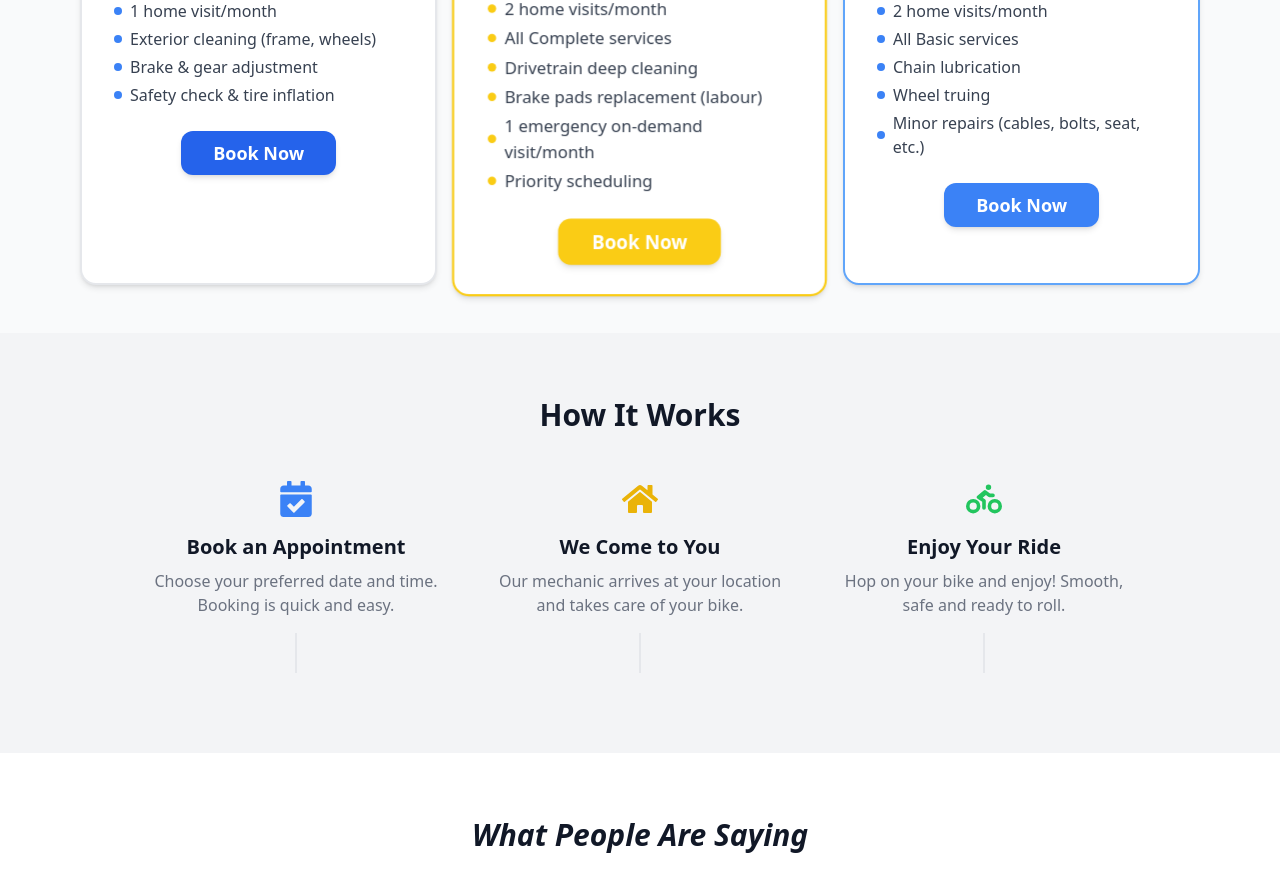
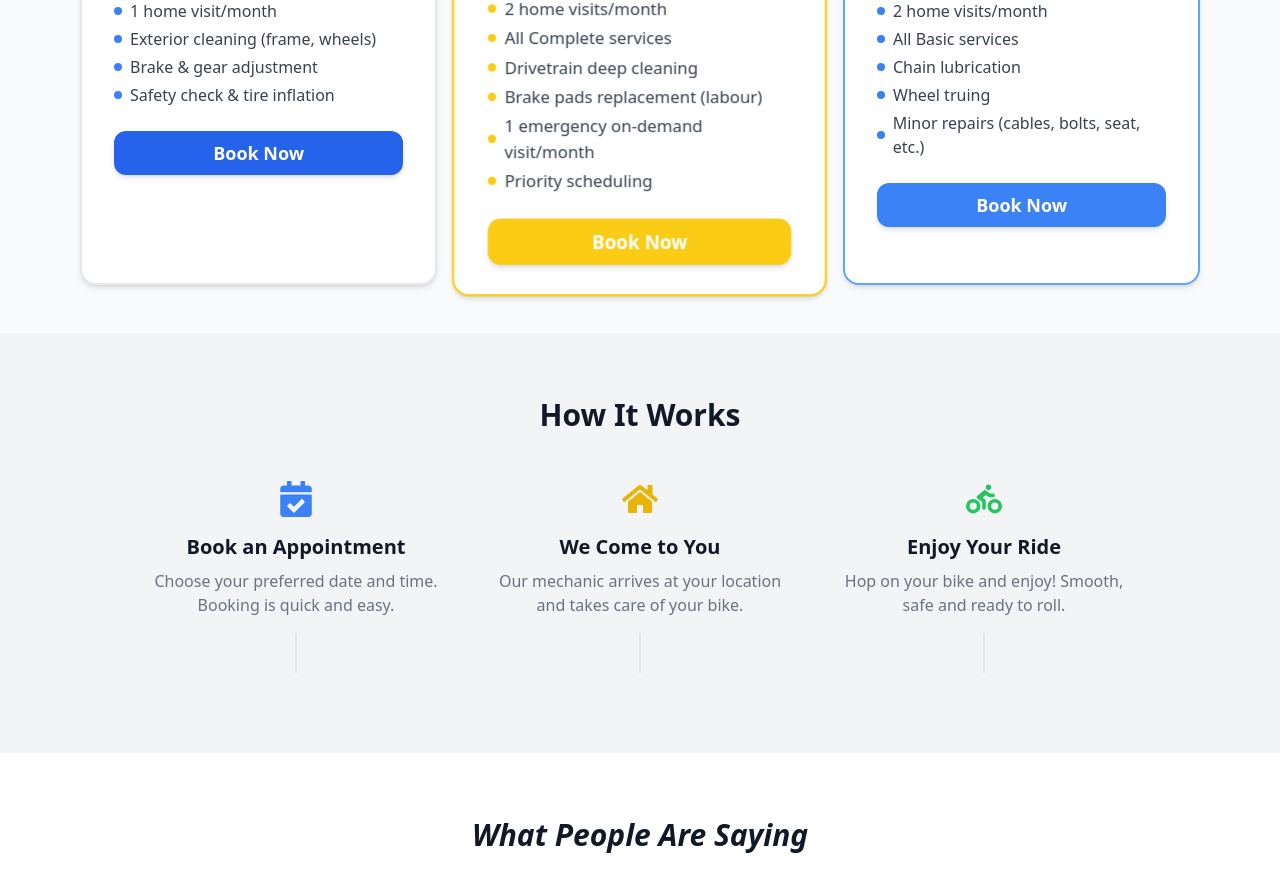
Before and after one commit to PAINj9/bikedrop, a React (Vite) app in the folder client/: page /bikedrop/main in a window 1280 px wide. Shown: the part 1340-2231 px from the top of the page. Built offline with nearby package versions, Linux system fonts and the light colour scheme.

Commit message:
Update PlansSection.jsx

```diff
--- a/client/src/components/PlansSection.jsx
+++ b/client/src/components/PlansSection.jsx
@@ -1,6 +1,7 @@
 import React, { useState } from "react";
 import { Star } from "lucide-react";
 import { motion } from "framer-motion";
+import { Link } from "react-router-dom";
 
 const plans = [
   {
@@ -42,17 +43,6 @@ const plans = [
 ];
 
 export default function PlansSection() {
-  const [clickedIndex, setClickedIndex] = useState(null);
-
-  function handleBookNow(e, idx) {
-    e.preventDefault();
-    setClickedIndex(idx);
-    setTimeout(() => {
-      window.open("/book", "_blank", "noopener,noreferrer");
-      setClickedIndex(null);
-    }, 220);
-  }
-
   return (
     <section
       id="plans"
@@ -109,22 +99,21 @@ export default function PlansSection() {
                 </li>
               ))}
             </ul>
+            <Link to="/book" className="w-full">
               <motion.button
                 whileHover={{ scale: 1.04 }}
                 whileTap={{ scale: 0.98 }}
-              animate={clickedIndex === idx ? { scale: 0.96, opacity: 0.7 } : {}}
-              transition={{ duration: 0.22, ease: "easeOut" }}
-              className={`py-2 px-6 sm:px-8 rounded-xl font-bold text-base sm:text-lg transition shadow-md ${
+                className={`w-full py-2 px-6 sm:px-8 rounded-xl font-bold text-base sm:text-lg transition shadow-md ${
                   plan.title === "Pro"
                     ? "bg-yellow-400 text-white hover:bg-yellow-500"
                     : plan.title === "Complete"
                     ? "bg-blue-500 text-white hover:bg-blue-600"
                     : "bg-blue-600 text-white hover:bg-blue-700"
                 }`}
-              onClick={e => handleBookNow(e, idx)}
               >
                 Book Now
               </motion.button>
+            </Link>
           </motion.div>
         ))}
       </div>
```
Lines whose indentation alone changed are shown as unchanged.
